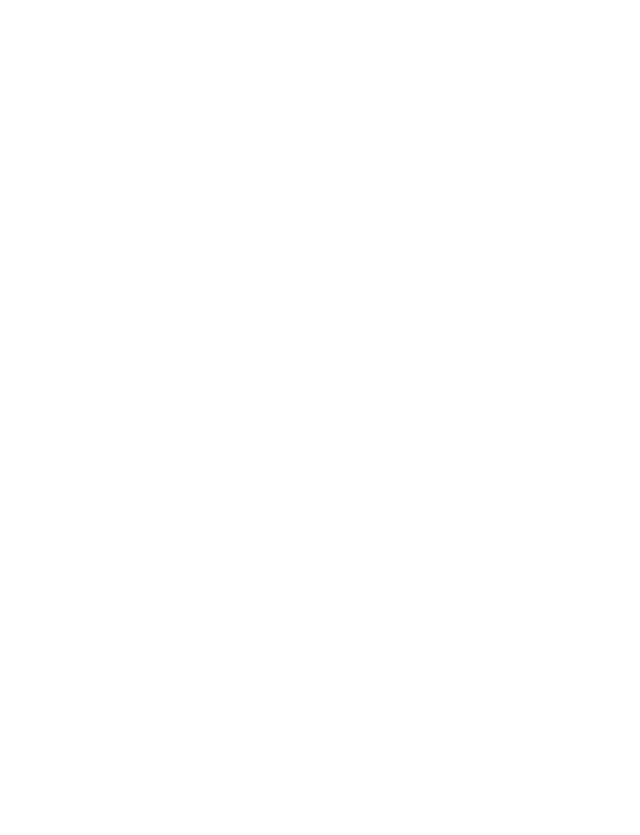
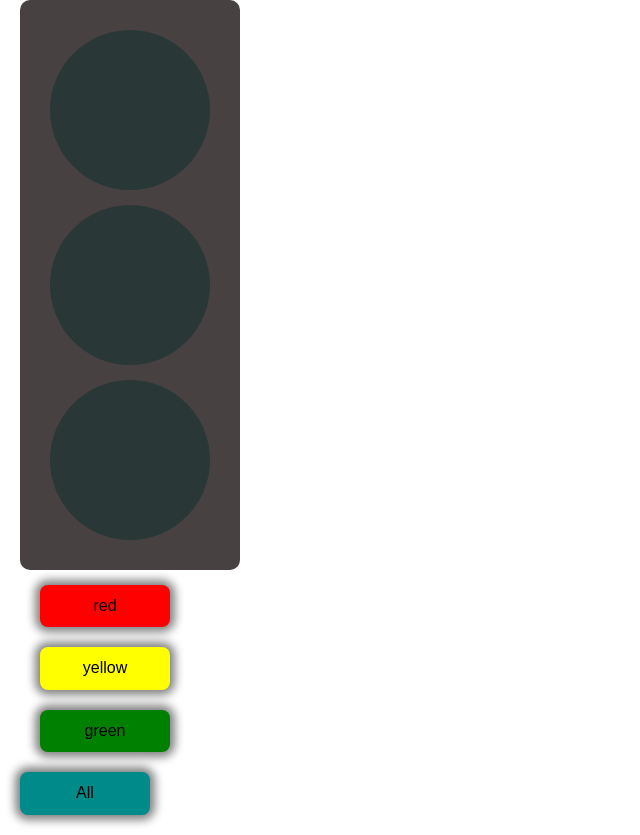
Before and after one commit to zaha1223/Svetofor, a plain HTML site: page index.html in a window 1280 px wide. Shown: the whole page, without its empty margins (0-640 px from the left). Before the commit the page ends 800 px from the top, so only its background shows below. Drawn offline with Linux system fonts and the light colour scheme.

Commit message:
create traffic light

```diff
--- a/index.html
+++ b/index.html
@@ -6,14 +6,28 @@
     <meta name="viewport" content="width=device-width, initial-scale=1.0" />
     <link rel="stylesheet" href="./css/normalize.css" />
     <link rel="stylesheet" href="./css/main.css" />
-    <title>Zoov</title>
+    <title>Svetofor</title>
   </head>
   <body>
-    <div class="wrapper">
-      <header></header>
-      <main></main>
+    <div class="container">
+      <div class="traffic-light">
+        <span class="light"></span>
+        <span class="light"></span>
+        <span class="light"></span>
+      </div>
+      <ul class="btns-list">
+        <li class="btns-list__item">
+          <button id="red-btn" class="btns-list__btn">red</button>
+        </li>
+        <li class="btns-list__item">
+          <button id="yellow-btn" class="btns-list__btn">yellow</button>
+        </li>
+        <li class="btns-list__item">
+          <button id="green-btn" class="btns-list__btn">green</button>
+        </li>
+      </ul>
+      <button class="del-btn">All</button>
     </div>
-    <footer></footer>
     <script src="./js/main.js"></script>
   </body>
 </html>
--- a/js/main.js
+++ b/js/main.js
@@ -0,0 +1,28 @@
+const elRedBtn = document.querySelector("#red-btn");
+const elRedLight = document.getElementsByTagName("span")[0];
+const elYellowBtn = document.querySelector("#yellow-btn");
+const elYellowLight = document.getElementsByTagName("span")[1];
+const elGreenBtn = document.querySelector("#green-btn");
+const elGreenLight = document.getElementsByTagName("span")[2];
+
+const elDelbtn = document.querySelector(".del-btn");
+
+elRedBtn.addEventListener("click", () => {
+  elRedLight.classList.toggle("red");
+  elYellowLight.classList.remove("yellow");
+});
+elYellowBtn.addEventListener("click", () => {
+  elYellowLight.classList.toggle("yellow");
+  elRedLight.classList.remove("red");
+  elGreenLight.classList.remove("green");
+});
+elGreenBtn.addEventListener("click", () => {
+  elGreenLight.classList.toggle("green");
+  elYellowLight.classList.remove("yellow");
+  elRedLight.classList.remove("red");
+});
+elDelbtn.addEventListener("click", () => {
+  elGreenLight.classList.remove("green");
+  elRedLight.classList.remove("red");
+  elYellowLight.classList.remove("yellow");
+});
--- a/scss/_fonts.scss
+++ b/scss/_fonts.scss
@@ -0,0 +1,8 @@
+@font-face {
+  font-family: "Advent Pro";
+  font-style: normal;
+  font-weight: 700;
+  src: local(""),
+    url("../fonts/advent-pro-v18-latin-700.woff2") format("woff2")
+      url("../fonts/advent-pro-v18-latin-700.woff") format("woff");
+}
--- a/scss/_global.scss
+++ b/scss/_global.scss
@@ -27,6 +27,7 @@ a {
   text-decoration: none;
 }
 body {
+  font-family: "Advent Pro", sans-serif;
   margin: 0;
   height: 100vh;
   background: #fff;
@@ -36,6 +37,7 @@ body {
 }
 .container {
   width: 100%;
+  max-width: 1540px;
   margin-left: auto;
   margin-right: auto;
   padding-left: 20px;
--- a/scss/block/_header.scss
+++ b/scss/block/_header.scss
@@ -0,0 +1,72 @@
+.traffic-light {
+  width: 220px;
+  height: auto;
+  background-color: rgb(71, 65, 65);
+  display: flex;
+  flex-direction: column;
+  padding: 30px;
+  border-radius: 10px;
+}
+
+.light {
+  width: 160px;
+  height: 160px;
+  display: inline-block;
+  border-radius: 50%;
+  background-color: rgb(42, 55, 55);
+}
+.light:not(:last-child) {
+  margin-bottom: 15px;
+}
+
+.btns-list__item {
+  margin-left: 20px;
+}
+.btns-list__btn {
+  width: 130px;
+  height: auto;
+  padding: 12px 0;
+  text-align: center;
+  border: none;
+  border-radius: 8px;
+  overflow: hidden;
+  margin-bottom: 20px;
+  box-shadow: 0 0 10px 5px grey;
+}
+.btns-list__btn:active {
+  box-shadow: 0 0 10px 0 grey;
+}
+#red-btn {
+  background-color: red;
+  margin-top: 15px;
+}
+#yellow-btn {
+  background-color: yellow;
+}
+#green-btn {
+  background-color: green;
+}
+.red {
+  background-color: red;
+}
+.yellow {
+  background-color: yellow;
+}
+.green {
+  background-color: green;
+}
+.del-btn {
+  width: 130px;
+  height: auto;
+  padding: 12px 0;
+  text-align: center;
+  border: none;
+  border-radius: 8px;
+  overflow: hidden;
+  margin-bottom: 20px;
+  box-shadow: 0 0 10px 5px grey;
+  background-color: darkcyan;
+}
+.del-btn:active {
+  box-shadow: 0 0 10px 0 grey;
+}
```
Also changed, not shown: css/main.css, fonts/advent-pro-v18-latin-700.woff (added), fonts/advent-pro-v18-latin-700.woff2 (added), 1 other file.
